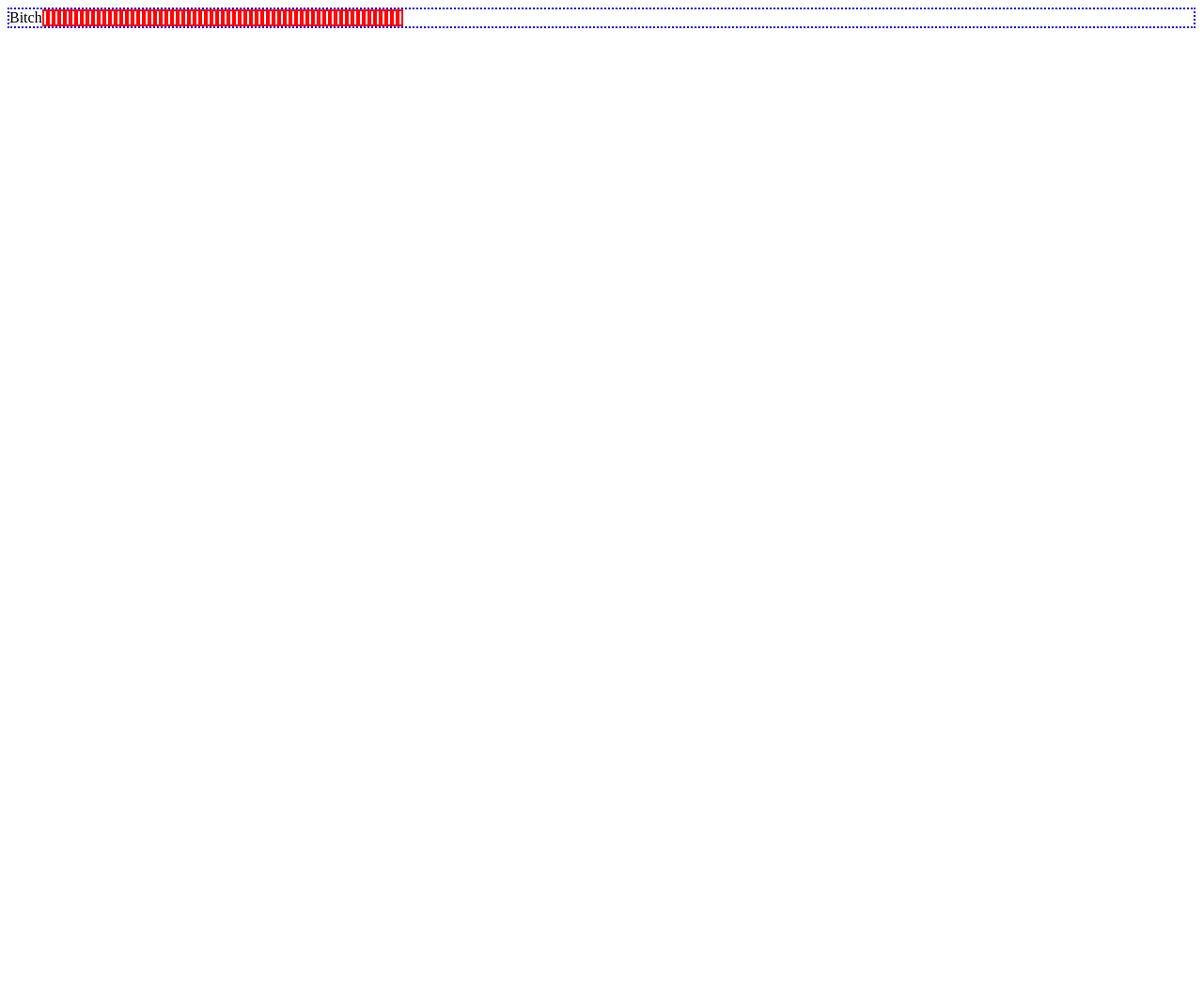
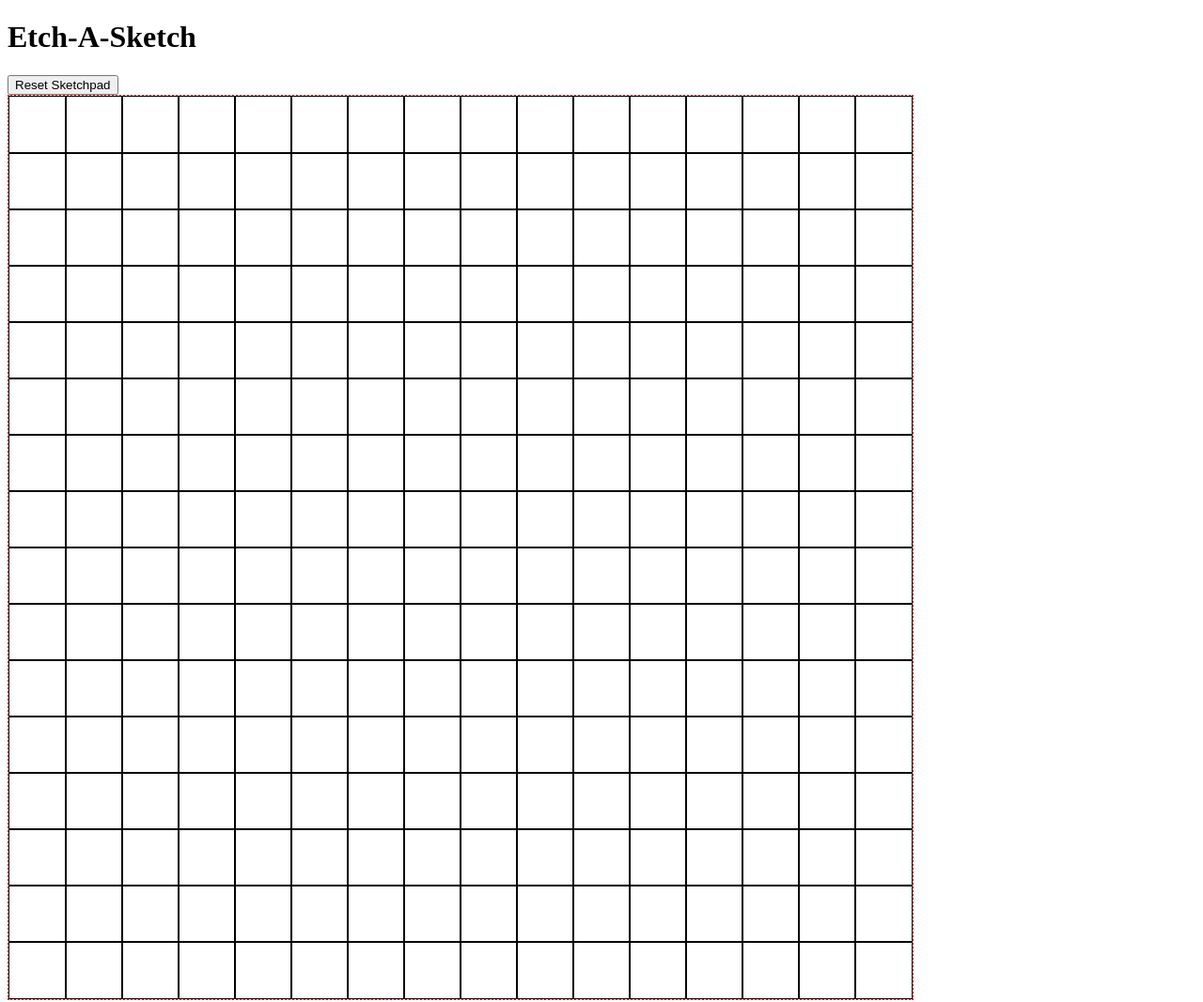
Before and after one commit to selftatbobby/etch-a-sketch, a plain HTML site: page index.html in a window 1280 px wide. Shown: the whole page at 94% size. Before the commit the page ends 800 px from the top, so only its background shows below. Drawn offline with Linux system fonts and the light colour scheme.

Commit message:
completed project to required specifications

```diff
--- a/index.html
+++ b/index.html
@@ -7,6 +7,8 @@
     <link href='styles.css' rel='stylesheet'>
 </head>
 <body>
-    <div class='container'>Bitch</div>
+    <h1>Etch-A-Sketch</h1>
+    <button>Reset Sketchpad</button>
+    <div class='container'></div>
 </body>
 </html>
--- a/javascript.js
+++ b/javascript.js
@@ -1,7 +1,46 @@
-let container = document.querySelector('div.container');
+const screen_size = 960;
+const container = document.querySelector('div.container');
+const btn = document.querySelector('button');
 
-for (let i=0; i<64; i++){
-    let squareDiv = document.createElement('div');
-    squareDiv.classList.add('grid');
-    container.appendChild(squareDiv);
+/*create 16x16 grid of squares*/
+function createSquares(num_squares = 16) {
+    let square_width = (screen_size/num_squares);
+    for (let i=0; i<(Math.pow(num_squares, 2)); i++){
+        let squareDiv = document.createElement('div');
+        squareDiv.classList.add('grid');
+        container.appendChild(squareDiv);
+    }
+    /*add hover effect that triggers color change of div element*/
+    let squares = document.querySelectorAll(".container > div");
+    squares.forEach((square) => {
+        square.addEventListener('mouseover', () =>{
+            square.classList.remove('grid');
+            square.classList.add('hover');
+        });
+    });
+    let squares_grid = document.querySelectorAll("div.grid");
+    squares_grid.forEach((square) => {
+        square.style['flex-basis'] = `${square_width}px`;
+    });
+    let squares_hover = document.querySelectorAll("div.hover");
+    squares_hover.forEach((square) => {
+        square.style['flex-basis'] = `${square_width}px`;
+    });
 }
+
+createSquares();
+
+/*create button to clear grid and prompts user to enter value for new grid dimensions*/
+btn.addEventListener('click', ()=>{
+    let squares = document.querySelectorAll(".container > div");
+    squares.forEach((square) => {
+        square.remove();
+    });
+    let user_input = prompt("Enter 1-100 for dimensions of grid:");
+    if ((user_input > 1) && (user_input <= 100)){
+        createSquares(user_input);
+    }
+    else {
+        createSquares();
+    }
+});
--- a/styles.css
+++ b/styles.css
@@ -1,8 +1,19 @@
 div.container{
     display: flex;
-    border: 2px dotted blue;
+    border: 2px dotted red;
+    flex-flow: row wrap;
+    width: 960px;
+    height: 960px;
 }
 div.grid{
-border: 2px solid red;
-padding: 1px;
+    border: 1px solid black;
+    flex: 1 1 60px;
+    margin: -1px;
 }
+
+div.hover{
+    border: 1px solid black;
+    flex: 1 1 60px;
+    margin: -1px;
+    background-color: black;
+}
```
